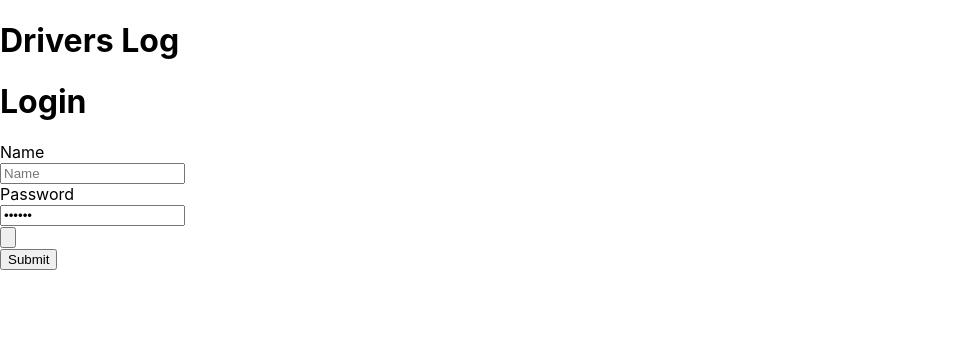
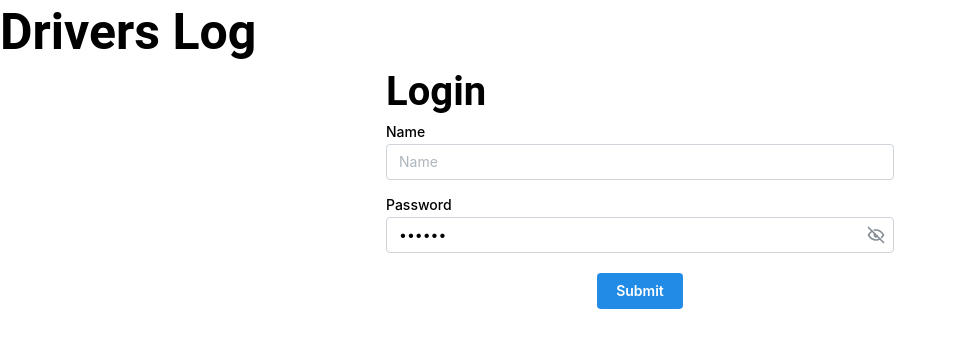
Before and after one commit to Salvator030/drivers_log, a React (Create React App) app in the folder frontend/: page / in a window 1280 px wide. Shown: the top 348 px of the page, without its empty margins (0-957 px from the left). Built offline with nearby package versions, Linux system fonts and the light colour scheme.

Commit message:
add a login view

```diff
--- a/frontend/package.json
+++ b/frontend/package.json
@@ -18,8 +18,8 @@
     "@types/react-dom": "^19.0.4",
     "dayjs": "^1.11.13",
     "frontend": "file:",
-    "react": "^19.0.0",
-    "react-dom": "^19.0.0",
+    "react": "^18.2.0",
+    "react-dom": "^18.2.0",
     "react-scripts": "5.0.1",
     "typescript": "^4.9.5",
     "web-vitals": "^2.1.4"
--- a/frontend/src/App.tsx
+++ b/frontend/src/App.tsx
@@ -1,5 +1,6 @@
 import React from "react";
 import logo from "./logo.svg";
+import "@mantine/core/styles.css"; // Füge dies hinzu
 import { MantineProvider } from "@mantine/core";
 import { MainContainer } from "./components/MainContainer/MainContainer";
 import {theme} from "./AppStylex";
@@ -8,7 +9,7 @@ function App() {
 
 
   return (
-    <MantineProvider theme={theme}>
+    <MantineProvider theme={theme} >
       <MainContainer />
     </MantineProvider>
   );
--- a/frontend/src/AppStylex.tsx
+++ b/frontend/src/AppStylex.tsx
@@ -43,6 +43,16 @@ export const theme =   createTheme({
     fontFamily: 'Roboto, sans-serif',
     sizes: {
       h1: { fontSize: rem(50) },
+      h2: { fontSize: rem(40) },
+    },
+  },
+
+  components: {
+    Button: {
+      defaultProps: {
+        variant: 'filled',
+
+      },
     },
   },
 
--- a/frontend/src/components/Login/Login.tsx
+++ b/frontend/src/components/Login/Login.tsx
@@ -1,6 +1,6 @@
 import { useForm } from "@mantine/form";
-import { PasswordInput, TextInput, Button, Group } from "@mantine/core";
-
+import { PasswordInput, TextInput, Button, Group, Title, Container } from "@mantine/core";
+import { IconEye, IconEyeOff } from '@tabler/icons-react';
 export function Login() {
   const form = useForm({
     mode: "uncontrolled",
@@ -13,12 +13,12 @@ export function Login() {
       password: (value: string) =>
         /^(?=.*[A-Z])(?=.*\d)(?=.*[^\w\d]).{7,}$/.test(value)
           ? null
-          : "Invalid password",
+          : "Password must heve at least 7 characters, one uppercase letter, one number and one special character",
     },
   });
   return (
-    <div>
-      <h1>Login</h1>
+    <Container size="xs" >
+      <Title order={2}>Login</Title>
       <form onSubmit={form.onSubmit(console.log)}>
         <TextInput
           label="Name"
@@ -32,13 +32,16 @@ export function Login() {
           placeholder="Password"
           key={form.key("password")}
           {...form.getInputProps("password")}
+          visibilityToggleIcon={({ reveal }) => (
+            reveal ? <IconEye size={20} /> : <IconEyeOff size={20} />
+          )}
         />
-        <Group justify="center" mt="xl">
-          <Button type="submit" mt="sm" variant="filled">
+        <Group justify="center" mt="xs">
+          <Button type="submit" mt="xs" variant="filled">
             Submit
           </Button>
         </Group>
       </form>
-    </div>
+    </Container>
   );
 }
--- a/frontend/src/components/MainContainer/MainContainer.tsx
+++ b/frontend/src/components/MainContainer/MainContainer.tsx
@@ -4,9 +4,9 @@ import { Title } from '@mantine/core';
 
 export function MainContainer () {
   return (
-    <div className="main-container">
+    <>
    <Title order={1}>Drivers Log</Title>
       <Login/>
-    </div>
+    </>
   );
 }
--- a/frontend/src/index.css
+++ b/frontend/src/index.css
@@ -11,3 +11,8 @@ code {
   font-family: source-code-pro, Menlo, Monaco, Consolas, 'Courier New',
     monospace;
 }
+
+:root {
+  --mantine-color-blue-filled: #228be6 !important; /* Mantine-Standardblau */
+  --mantine-color-blue-filled-hover: #1c7ed6 !important;
+}
```
Also changed, not shown: 1 other file (tests, documents, lock files or other folders).
